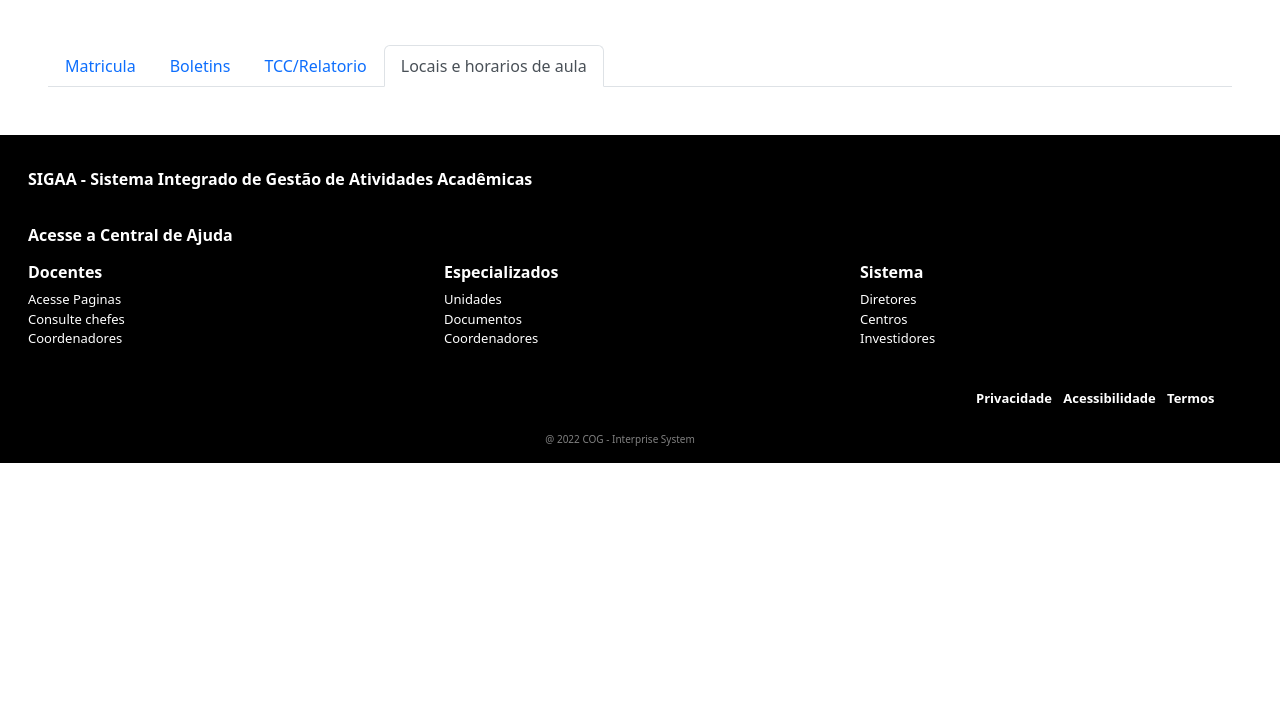
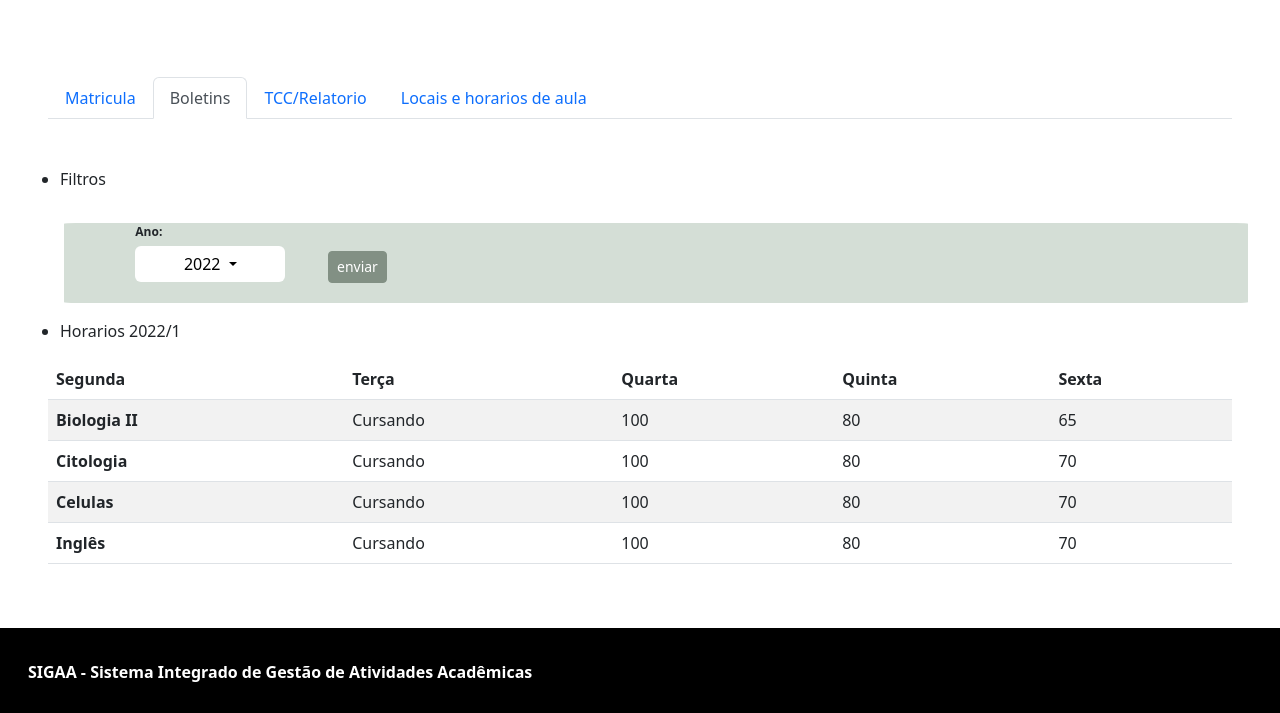
Before and after one commit to David8344/sigaa-new, a plain HTML site: page pages/logado/horarios.html in a window 1280 px wide. Shown: the part 616-1329 px from the top of the page. Before the commit the page ends 1079 px from the top, so only its background shows below. Drawn offline with nearby package versions, Linux system fonts and the light colour scheme.

Commit message:
horarios

```diff
--- a/pages/logado/horarios.html
+++ b/pages/logado/horarios.html
@@ -1,5 +1,5 @@
 <!DOCTYPE html>
-<html lang="en">
+<html lang="pt-br">
 
 <head>
     <meta charset="UTF-8">
@@ -14,10 +14,12 @@
     <script src="https://cdn.jsdelivr.net/npm/bootstrap@5.2.2/dist/js/bootstrap.bundle.min.js"
         integrity="sha384-OERcA2EqjJCMA+/3y+gxIOqMEjwtxJY7qPCqsdltbNJuaOe923+mo//f6V8Qbsw3"
         crossorigin="anonymous"></script>
-    <link rel="stylesheet" href="/assets/css/estilo.css">
+    <link rel="stylesheet" href="../../assets/css/estilo.css">
+    <link rel="stylesheet" href="../../assets/css/calendario.css">
 </head>
 
 <body>
+    <!--Menu do topo-->
     <header>
         <nav class="navbar navbar-dark bg-dark">
             <div class="container-fluid justify-content-between d-flex">
@@ -64,7 +66,8 @@
             </div>
         </nav>
     </header>
-
+    <!-- Fechamento Menu do topo-->
+    <!--Menu de navegação-->
     <div class="container py-3">
         <ul class="nav nav-tabs">
             <li class="nav-item">
@@ -90,9 +93,10 @@
             </li>
         </ul>
     </div>
+    <!--Fechamento Menu navegação-->
 
     <section class="conteudo">
-        <h3> Nome(Matricula)</h3>
+        <h3 class="m-3"> Nome(Matricula)</h3>
         <div class="container">
             <div class="row">
                 <div class="col-md-6">
@@ -100,8 +104,8 @@
                         <li>Dados Gerais</li>
                     </ul>
                 </div>
+                <!-- Menu intermediario (Inativo)-->
                 <div class="col-md-6">
-
                     <ul class="nav nav-tabs">
                         <li class="nav-item">
                             <a href="#" class="nav-link active">Dados Academicos</a>
@@ -114,7 +118,9 @@
                         </li>
                     </ul>
                 </div>
+                <!--Fechamento Menu intermediario (Inativo)-->
             </div>
+            <!-- Dados Pessoais -->
             <div class="row m-2">
                 <div class="col-md-3">
                     <img src="../../assets/img/Perfil_user.png" alt="">
@@ -162,24 +168,117 @@
                     </div>
                 </div>
             </div>
+            <!-- Fechamento Dados Pessoais -->
         </div>
+        <!-- Menu inferior -->
         <div class="row m-5">
             <ul class="nav nav-tabs">
                 <li class="nav-item">
                     <a href="dadosacademicos.html" class="nav-link">Matricula</a>
                 </li>
                 <li class="nav-item">
-                    <a href="boletim.html" class="nav-link">Boletins</a>
+                    <a href="#" class="nav-link  active">Boletins</a>
                 </li>
                 <li class="nav-item">
                     <a href="TCC.html" class="nav-link">TCC/Relatorio</a>
                 </li>
                 <li class="nav-item">
-                    <a href="#" class="nav-link  active">Locais e horarios de aula</a>
+                    <a href="horarios.html" class="nav-link">Locais e horarios de aula</a>
                 </li>
             </ul>
         </div>
+        <!-- Fechamento Menu Inferior -->
+        <div class="row m-5">
+            <ul>
+                <li>Filtros</li>
+            </ul>
+            <!-- Filtro Ano -->
+            <div class="row infor m-3">
+                <div class="col-md-12 ">
+                  <div class="col-md-6 d-flex ">
+                    <div class="offset-md-1 col-md-2 col-sm-2 ">
+                      <p class="fw-semibold text_infor">Ano:</p>
+                      <div class="dropdown ">
+                        <a class="btn btn-secondary dropdown-toggle" href="#" role="button" data-bs-toggle="dropdown" aria-expanded="false">
+                         2022
+                        </a>
+                        <ul class="dropdown-menu">
+                          <li><a class="dropdown-item" href="#">2022</a></li>
+                          <li><a class="dropdown-item" href="#">2021</a></li>
+                          <li><a class="dropdown-item" href="#">2020</a></li>
+                          <li><a class="dropdown-item" href="#">2019</a></li>
+                        </ul>
+                      </div>
+                    </div>
+                    <div class=" enviar  mx-5 d-flex ">
+                      <button type="button" class=" btn btn-primary btn-sm moveeb">enviar</button>
+                    </div>
+                  </div>
+                  <div class="col-md-6">
+                  </div>
+                </div>
+              </div>
+              <!-- Fechamento Filtro Ano -->
+            <ul>
+                <li>Horarios 2022/1</li>
+            </ul>
+            <!-- Tabela -->
+            <table class="table-responsive table table-striped table-hover">
+                <thead>
+                    <tr>
+                        <th scope="col">Segunda</th>
+                        <th scope="col">Terça</th>
+                        <th scope="col">Quarta</th>
+                        <th scope="col">Quinta</th>
+                        <th scope="col">Sexta</th>
+                    </tr>
+                </thead>
+                <tbody>
+                    <tr>
+                        <th scope="row">Biologia II</th>
+                        <td>Cursando</td>
+                        <td>100</td>
+                        <td>80</td>
+                        <td>65</td>
+
+                    </tr>
+                    <tr>
+                        <th scope="row">Citologia</th>
+                        <td>Cursando</td>
+                        <td>100</td>
+                        <td>80</td>
+                        <td>70</td>
+
+                    </tr>
+                    <tr>
+                        <th scope="row">Celulas</th>
+                        <td>Cursando</td>
+                        <td>100</td>
+                        <td>80</td>
+                        <td>70</td>
+
+                    </tr>
+                    <tr>
+                        <th scope="row">Inglês</th>
+                        <td>Cursando</td>
+                        <td>100</td>
+                        <td>80</td>
+                        <td>70</td>
+
+                    </tr>
+                </tbody>
+            </table>
+            <!-- Fechamento da Tabela -->
+        </div>
     </section>
+
+
+
+
+
+
+
+
     <footer>
         <div class="container-fluid marcador copyright py-3">
             <div class="row py-3 px-3">
@@ -232,5 +331,4 @@
     </footer>
 </body>
 
-
 </html>
```
Also changed, not shown: pages/logado/boletim.html (+1 -1 lines), pages/logado/dadosacademicos.html (+1 -1 lines).
